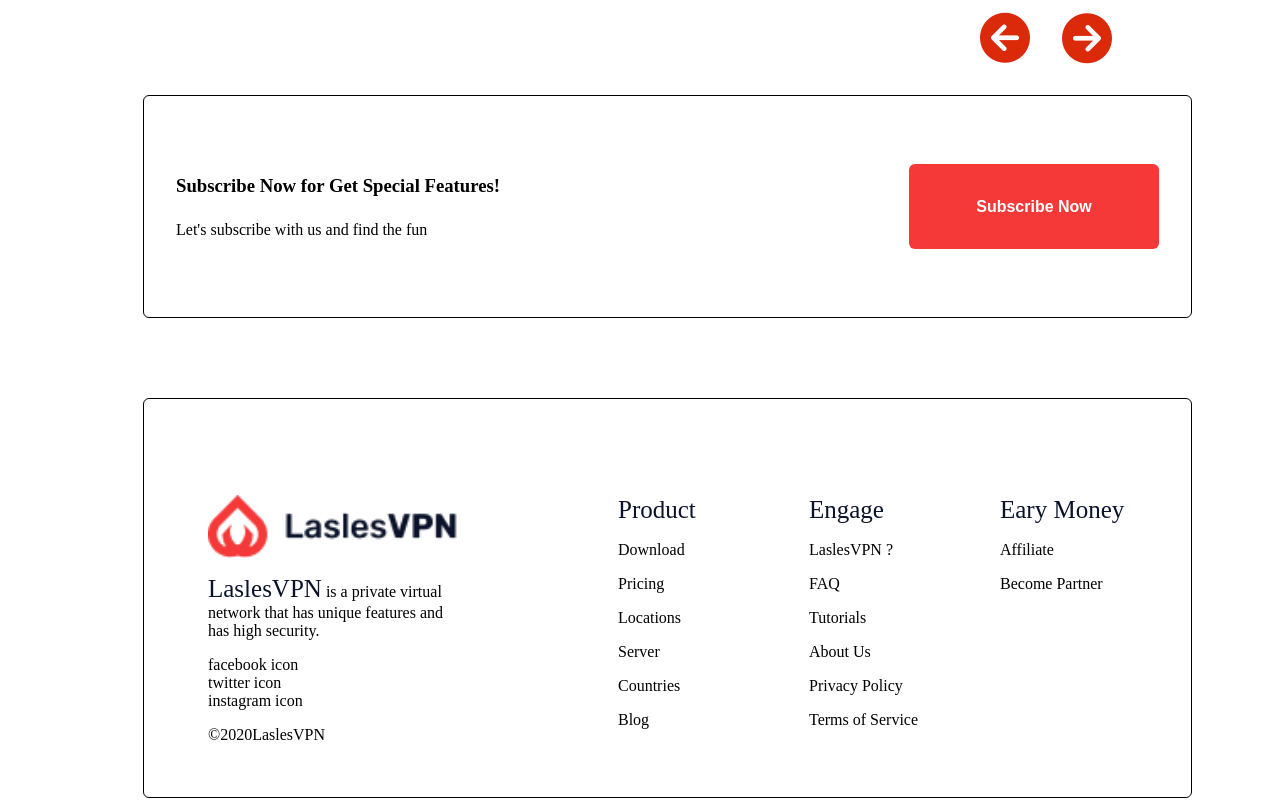
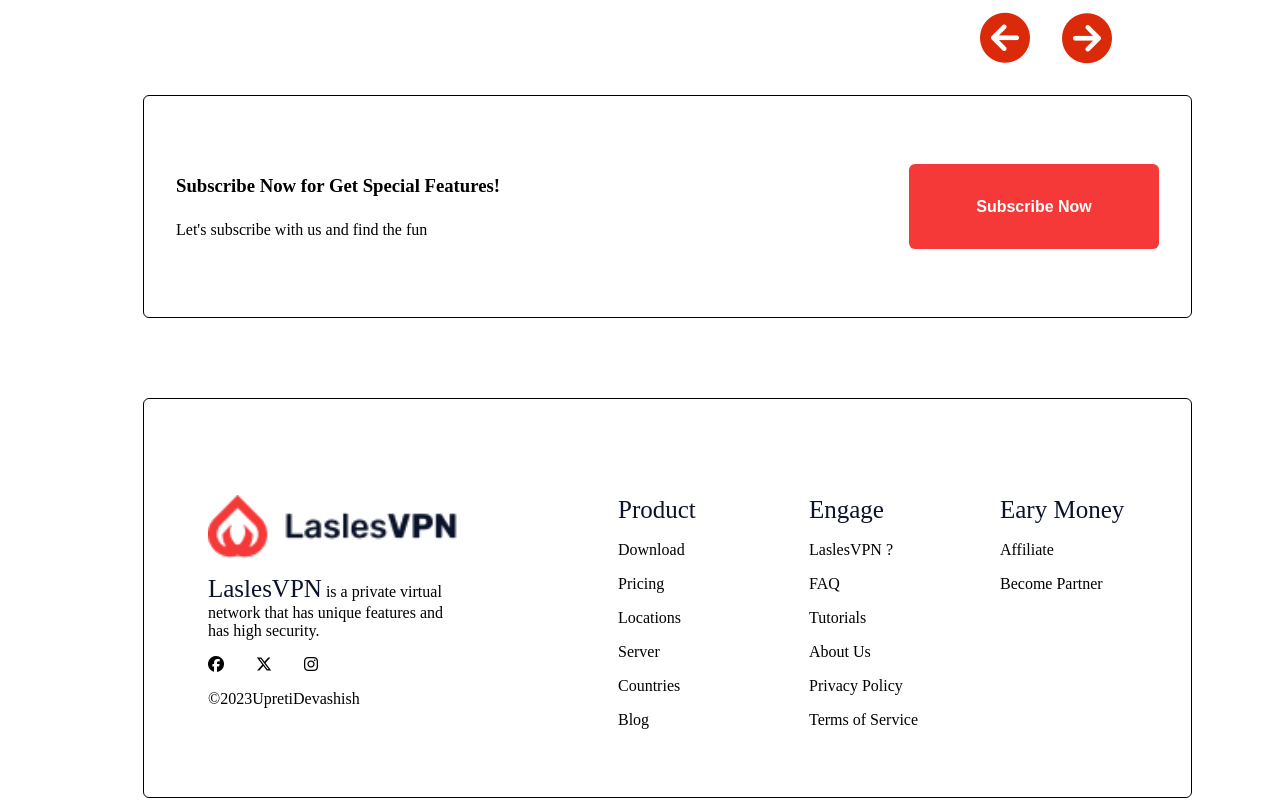
Before and after one commit to devCodeUp03/figmadesign, a plain HTML site: page index.html in a window 1280 px wide. Shown: the part 3285-4085 px from the top of the page. Drawn offline with Linux system fonts and the light colour scheme.

Commit message:
added social media icons

```diff
--- a/css/style.css
+++ b/css/style.css
@@ -351,3 +351,8 @@ footer .last-three {
   gap: 1rem;
   align-items: start;
 }
+
+.social-media-icons {
+  display: flex;
+  gap: 2rem;
+}
--- a/index.html
+++ b/index.html
@@ -107,7 +107,7 @@
         <div class="free-plans">
           <div class="free-plan-1 plan-border">
             <img src="./images/Free.png" alt="" />
-            <p>Free plan</p>
+            <p>Free Plan</p>
             <ul class="gap-bottom margin-bottom">
               <li>
                 <i class="fa-solid fa-check" style="color: #75ed12"></i
@@ -159,7 +159,7 @@
           </div>
           <div class="free-plan-2 plan-border">
             <img src="./images/Free.png" alt="" />
-            <p>Premium pLan</p>
+            <p>Premium Plan</p>
             <ul class="gap-bottom margin-bottom">
               <li>
                 <i class="fa-solid fa-check" style="color: #75ed12"></i
@@ -318,12 +318,12 @@
           <span class="span-bold">LaslesVPN</span> is a private virtual network
           that has unique features and has high security.
         </p>
-        <ul>
-          <li>facebook icon</li>
-          <li>twitter icon</li>
-          <li>instagram icon</li>
+        <ul class="social-media-icons">
+          <li><i class="fa-brands fa-facebook"></i></li>
+          <li><i class="fa-brands fa-x-twitter"></i></li>
+          <li><i class="fa-brands fa-instagram"></i></li>
         </ul>
-        <p>©2020LaslesVPN</p>
+        <p>&copy;2023UpretiDevashish</p>
       </div>
 
       <ul class="last-three">
```
